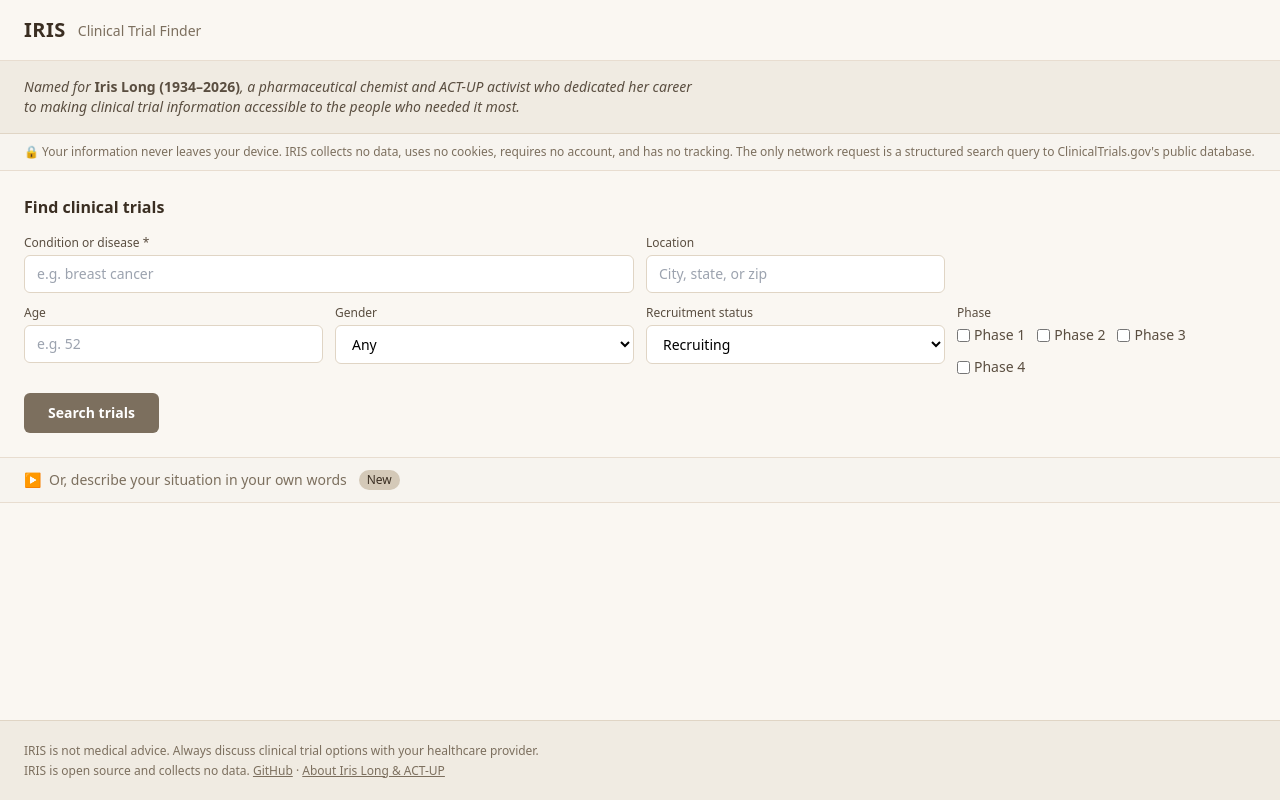
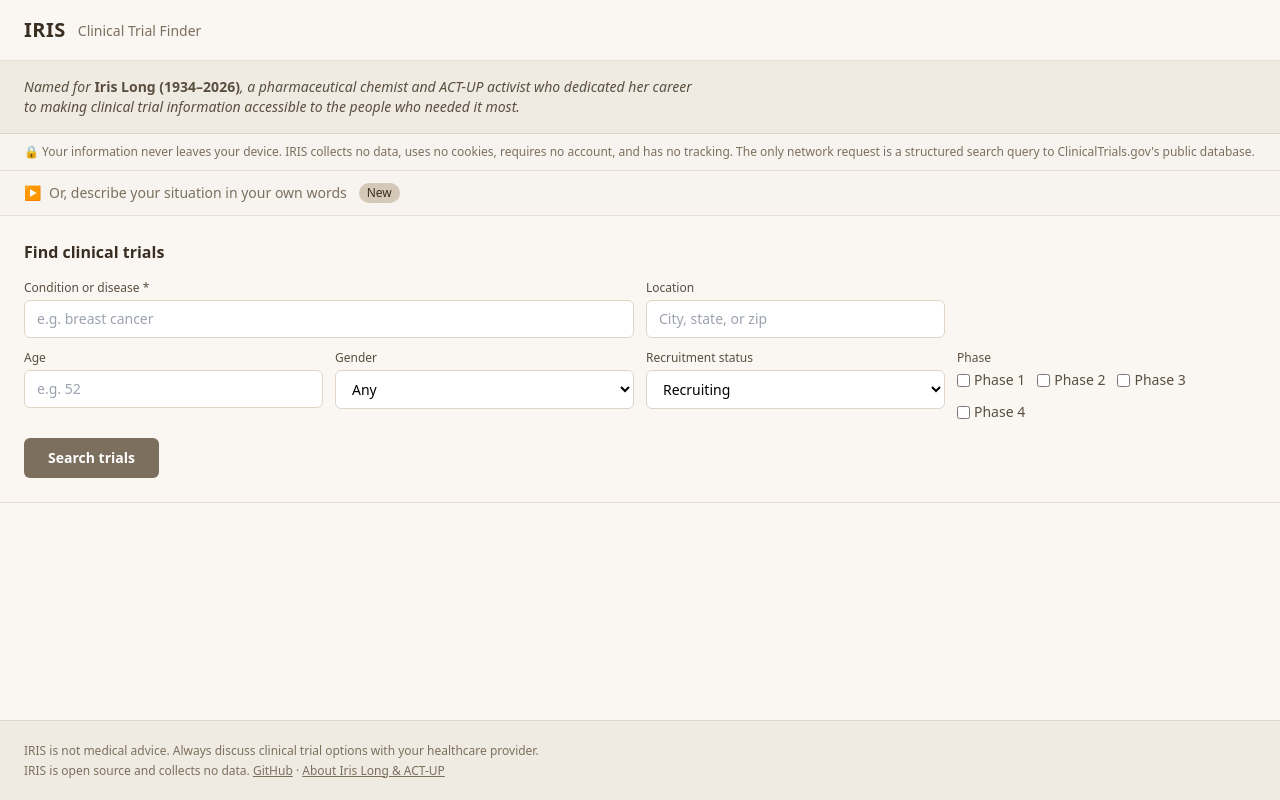
Before and after one commit to johnoooh/iris, a React (Vite) app: page / in a window 1280 px wide. Built offline with nearby package versions, Linux system fonts and the light colour scheme.

Commit message:
fix: wire NaturalLanguageInput onExtract into App prefill state
The Phase 1 App.jsx left NaturalLanguageInput unwired, so extracted
fields never reached SearchForm. Adds prefill state, passes onExtract
to the NLP panel, and reorders so the NLP input sits above the form
the way the spec intended.

```diff
--- a/src/App.jsx
+++ b/src/App.jsx
@@ -12,6 +12,7 @@ const queryClient = new QueryClient()
 
 function IrisApp() {
   const [searchParams, setSearchParams] = useState(null)
+  const [prefill, setPrefill] = useState(null)
 
   return (
     <div className="min-h-screen bg-parchment-50 flex flex-col">
@@ -19,8 +20,8 @@ function IrisApp() {
       <DedicationBanner />
       <PrivacyStatement />
       <main className="flex-1">
-        <SearchForm onSearch={setSearchParams} />
-        <NaturalLanguageInput />
+        <NaturalLanguageInput onExtract={setPrefill} />
+        <SearchForm onSearch={setSearchParams} prefill={prefill} />
         {searchParams && <ResultsList searchParams={searchParams} />}
       </main>
       <Footer />
```
